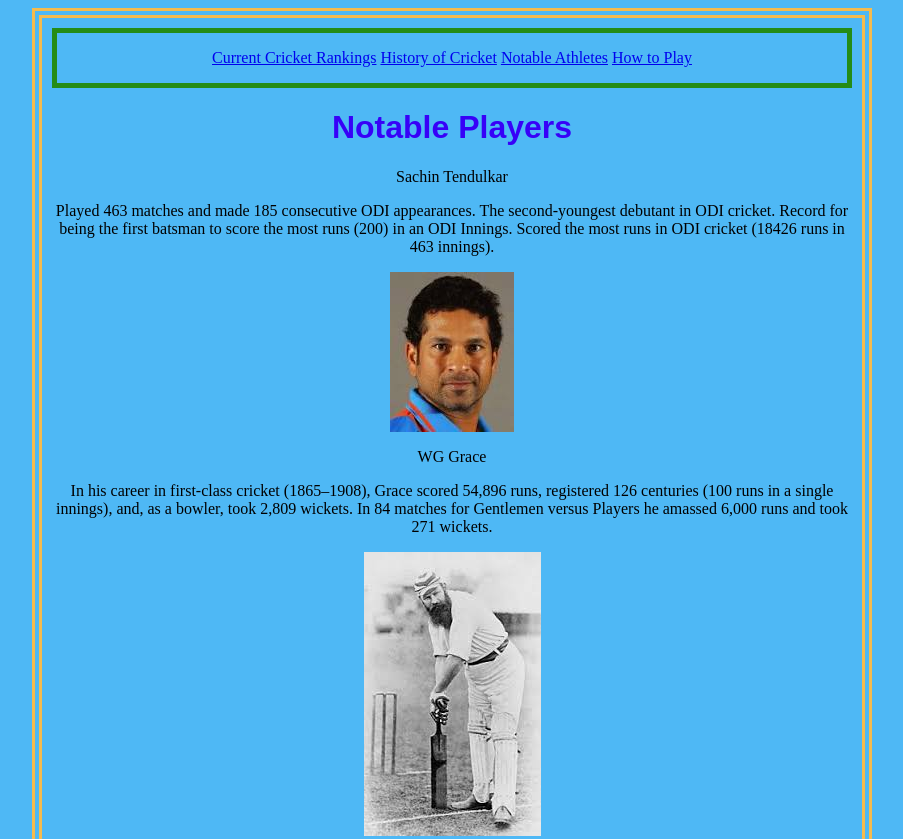
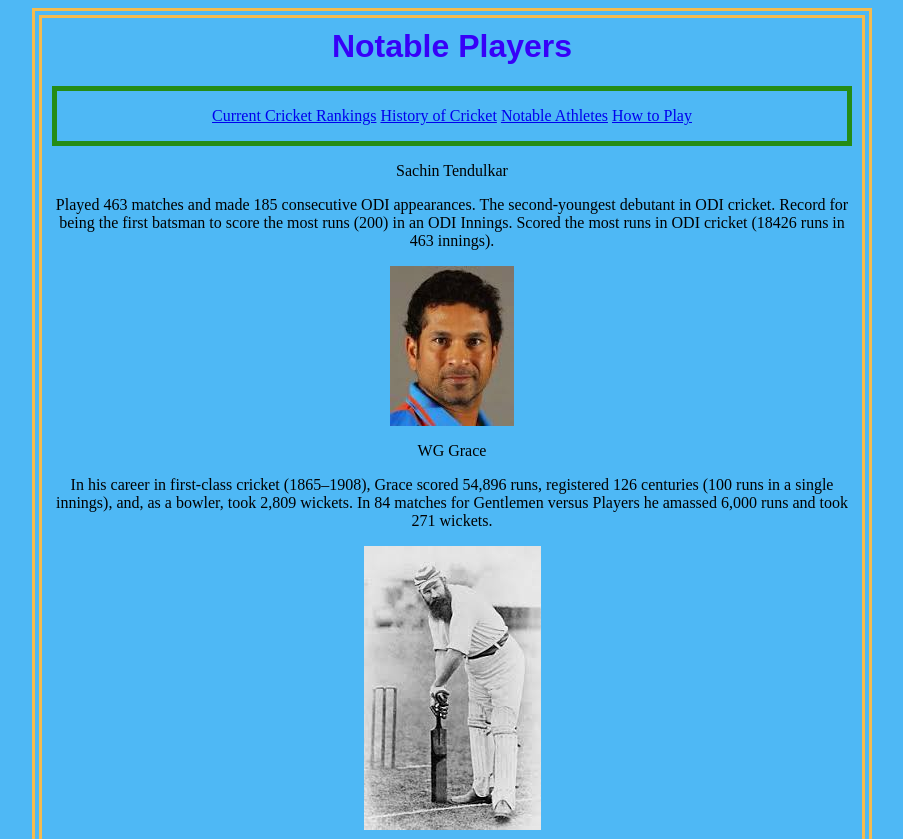
Before and after one commit to mbhat0457/mbhat0457.github.io, a plain HTML site: page notableAthletes.html in a window 1280 px wide. Shown: the top 839 px of the page, without its empty margins (188-1091 px from the left). Drawn offline with Linux system fonts and the light colour scheme.

Commit message:
Update notableAthletes.html

```diff
--- a/notableAthletes.html
+++ b/notableAthletes.html
@@ -3,14 +3,16 @@
 
 <head>
 <link href= "main.css" rel="stylesheet">
-<header><p><a href= "rankings.html"> Current Cricket Rankings</a>
-<a href= "history.html" >History of Cricket</a>
-<a href="notableAthletes.html" >Notable Athletes</a> </a>
-<a href="howtoplay.html" > How to Play</a></p></header>
+
 </head>
 
 <body>
     <h1>Notable Players</h1>
+    <header><p><a href= "rankings.html"> Current Cricket Rankings</a>
+<a href= "history.html" >History of Cricket</a>
+<a href="notableAthletes.html" >Notable Athletes</a> </a>
+<a href="howtoplay.html" > How to Play</a></p>
+    </header>
 <p>Sachin Tendulkar</p>
 <p>Played 463 matches and made 185 consecutive ODI appearances.
     The second-youngest debutant in ODI cricket.
```
